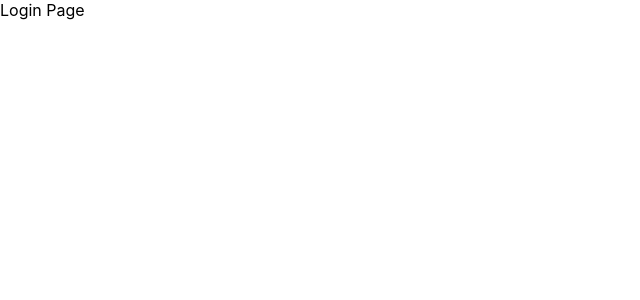
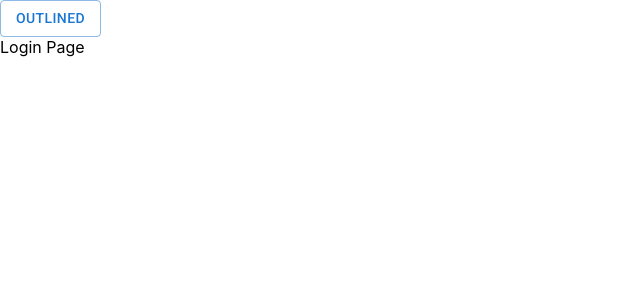
Before and after one commit to Padmakar333/Shopping-Panal, a React (Create React App) app: page /Login in a window 1280 px wide. Shown: the top 300 px of the page, without its empty margins (0-640 px from the left). Built offline with nearby package versions, Linux system fonts and the light colour scheme.

Commit message:
second Commit

```diff
--- a/package.json
+++ b/package.json
@@ -3,6 +3,11 @@
   "version": "0.1.0",
   "private": true,
   "dependencies": {
+    "@emotion/react": "^11.11.4",
+    "@emotion/styled": "^11.11.0",
+    "@fontsource/roboto": "^5.0.8",
+    "@mui/icons-material": "^5.15.11",
+    "@mui/material": "^5.15.11",
     "@testing-library/jest-dom": "^5.17.0",
     "@testing-library/react": "^13.4.0",
     "@testing-library/user-event": "^13.5.0",
--- a/src/App.js
+++ b/src/App.js
@@ -4,13 +4,17 @@
 import { Pages } from './Pages/Pages';
 import { Navigate, Routes } from 'react-router-dom';
 import { Route } from 'react-router-dom';
+import { Button } from '@mui/material'
 function App() {
   return (
+  <div>
+    <Button variant="outlined">Outlined</Button>
    <Routes>
     <Route path="/" element={<Navigate to="Login"/>}></Route>
     <Route path="/login" element={<Login></Login>}></Route>
     <Route path="/pages" element={<Pages></Pages>}></Route>
    </Routes>
+   </div>
   );
 }
 
--- a/src/index.js
+++ b/src/index.js
@@ -4,6 +4,11 @@
 import App from './App';
 import reportWebVitals from './reportWebVitals';
 import { BrowserRouter } from 'react-router-dom';
+import '@fontsource/roboto/300.css';
+import '@fontsource/roboto/400.css';
+import '@fontsource/roboto/500.css';
+import '@fontsource/roboto/700.css';
+
 
 const root = ReactDOM.createRoot(document.getElementById('root'));
 root.render(
```
Also changed, not shown: 1 other file (tests, documents, lock files or other folders).
